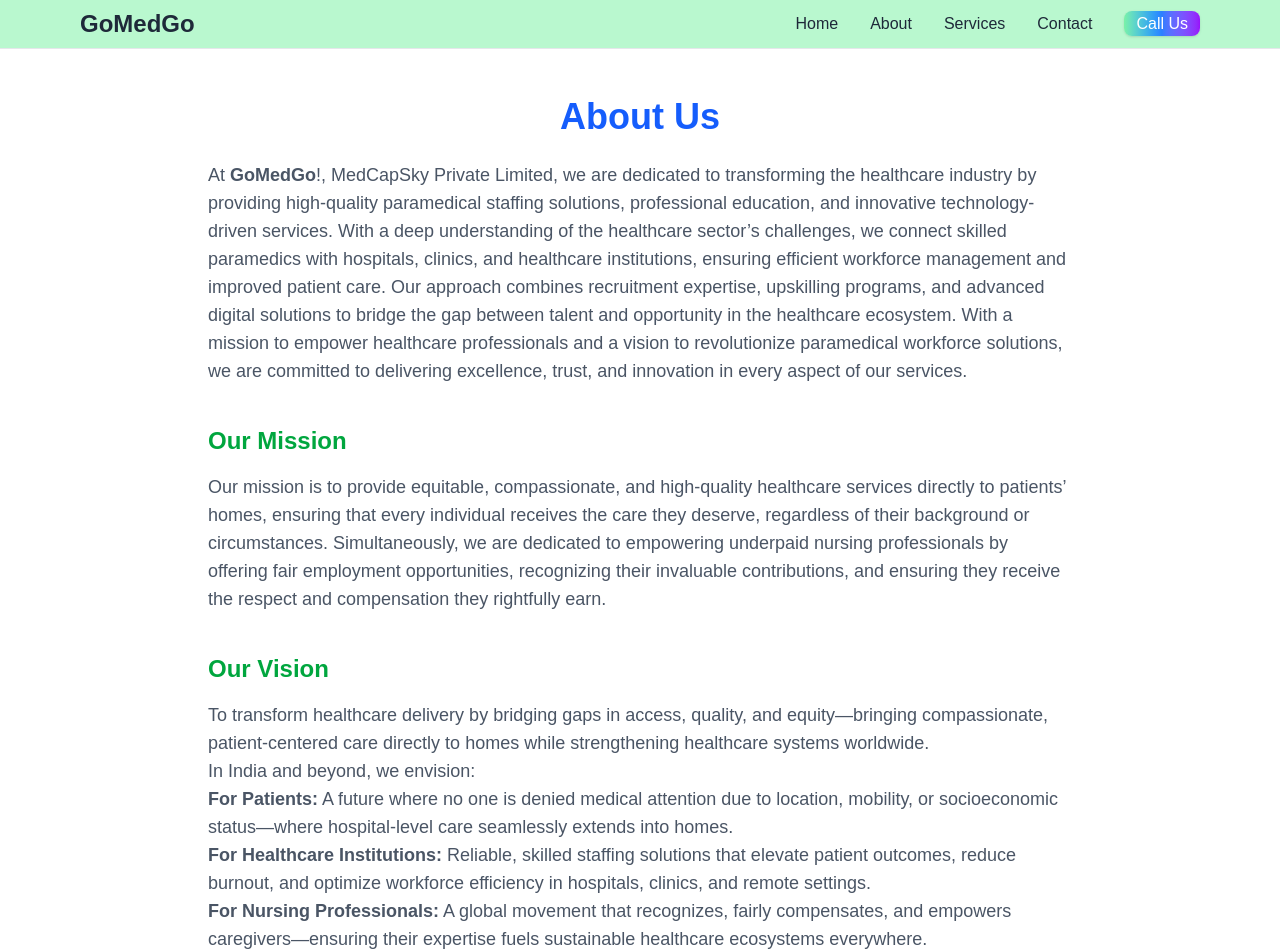
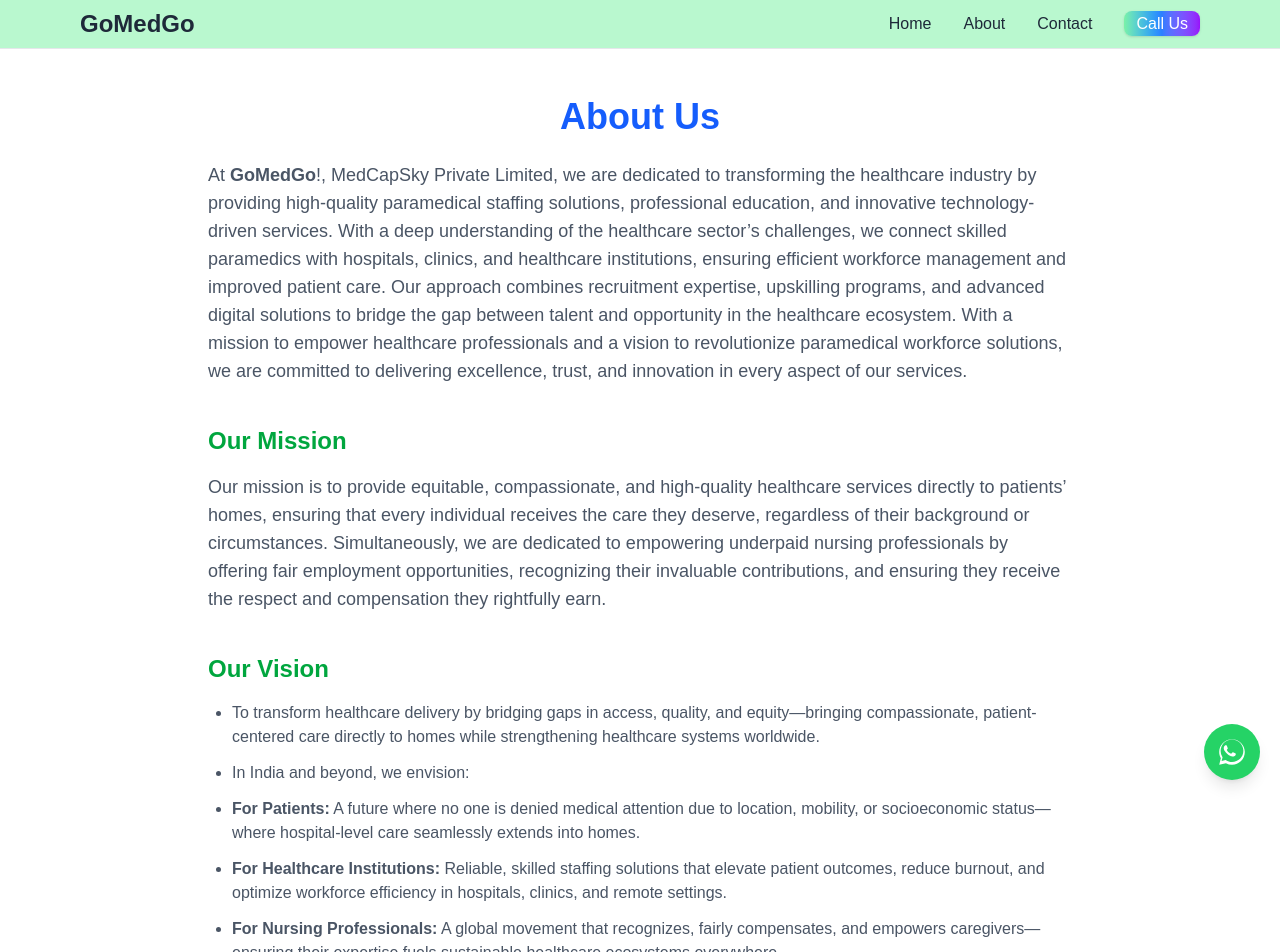
Before and after one commit to Ravi-medcapsky/GoMedGo-website, a Next.js app: page /aboutus in a window 1280 px wide. Shown: the top 952 px of the page. Built offline with nearby package versions, Linux system fonts and the light colour scheme.

Commit message:
add whatsapp link

```diff
--- a/package.json
+++ b/package.json
@@ -15,7 +15,8 @@
     "lucide-react": "^0.540.0",
     "next": "^15.4.6",
     "react": "^19.1.1",
-    "react-dom": "^19.1.1"
+    "react-dom": "^19.1.1",
+    "react-router-dom": "^7.8.1"
   },
   "devDependencies": {
     "@eslint/eslintrc": "^3",
--- a/src/app/aboutus/page.tsx
+++ b/src/app/aboutus/page.tsx
@@ -23,6 +23,7 @@ const AboutUs: React.FC = () => (
     initial="hidden"
     animate="visible"
   >
+    {/* Title */}
     <motion.h1
       variants={itemVariants}
       className="text-3xl sm:text-4xl font-bold mb-6 text-center text-blue-600"
@@ -30,60 +31,60 @@ const AboutUs: React.FC = () => (
       About Us
     </motion.h1>
 
+    {/* Intro */}
     <motion.p
       variants={itemVariants}
       className="text-lg mb-10 text-gray-600"
     >
-      At <span className="font-semibold">GoMedGo</span>!, MedCapSky Private Limited, we are dedicated to transforming the healthcare industry by providing high-quality paramedical staffing solutions, professional education, and innovative technology-driven services. With a deep understanding of the healthcare sector’s challenges, we connect skilled paramedics with hospitals, clinics, and healthcare institutions, ensuring efficient workforce management and improved patient care. Our approach combines recruitment expertise, upskilling programs, and advanced digital solutions to bridge the gap between talent and opportunity in the healthcare ecosystem. With a mission to empower healthcare professionals and a vision to revolutionize paramedical workforce solutions, we are committed to delivering excellence, trust, and innovation in every aspect of our services.
+      At <span className="font-semibold">GoMedGo</span>!, MedCapSky Private Limited,
+      we are dedicated to transforming the healthcare industry by providing high-quality paramedical staffing solutions,
+      professional education, and innovative technology-driven services. With a deep understanding of the healthcare sector’s challenges,
+      we connect skilled paramedics with hospitals, clinics, and healthcare institutions, ensuring efficient workforce management and improved patient care.
+      Our approach combines recruitment expertise, upskilling programs, and advanced digital solutions to bridge the gap between talent and opportunity in the healthcare ecosystem.
+      With a mission to empower healthcare professionals and a vision to revolutionize paramedical workforce solutions, we are committed to delivering excellence, trust, and innovation in every aspect of our services.
     </motion.p>
 
+    {/* Mission */}
     <motion.section variants={itemVariants} className="mb-10">
       <h2 className="text-2xl font-semibold mb-4 text-green-600">Our Mission</h2>
-      <motion.p
-        variants={itemVariants}
-        className="text-lg mb-10  text-gray-600"
-      >
-        Our mission is to provide equitable, compassionate, and high-quality healthcare services directly to patients’ homes, ensuring that every individual receives the care they deserve, regardless of their background or circumstances. Simultaneously, we are dedicated to empowering underpaid nursing professionals by offering fair employment opportunities, recognizing their invaluable contributions, and ensuring they receive the respect and compensation they rightfully earn.
-      </motion.p>
+      <p className="text-lg mb-10 text-gray-600">
+        Our mission is to provide equitable, compassionate, and high-quality healthcare services directly to patients’ homes, ensuring that every individual receives the care they deserve, regardless of their background or circumstances.
+        Simultaneously, we are dedicated to empowering underpaid nursing professionals by offering fair employment opportunities, recognizing their invaluable contributions,
+        and ensuring they receive the respect and compensation they rightfully earn.
+      </p>
     </motion.section>
 
+    {/* Vision */}
     <motion.section variants={itemVariants} className="mb-10">
       <h2 className="text-2xl font-semibold mb-4 text-green-600">Our Vision</h2>
-      <motion.p
-        variants={itemVariants}
-        className="text-lg mb-10  text-gray-600"
-      >
-        <ul>
+      <ul className="list-disc pl-6 space-y-3 text-gray-600">
         <li>
-
-            To transform healthcare delivery by bridging gaps in access, quality, and equity—bringing compassionate, patient-centered care directly to homes while strengthening healthcare systems worldwide.{""}
+          To transform healthcare delivery by bridging gaps in access, quality, and equity—bringing compassionate, patient-centered care directly to homes while strengthening healthcare systems worldwide.
         </li>
         <li>
           In India and beyond, we envision:
         </li>
-          <span className="font-semibold">
-            For Patients:</span> A future where no one is denied medical attention due to location, mobility, or socioeconomic status—where hospital-level care seamlessly extends into homes.
-          <li><span className="font-semibold">
-            For Healthcare Institutions:</span> Reliable, skilled staffing solutions that elevate patient outcomes, reduce burnout, and optimize workforce efficiency in hospitals, clinics, and remote settings.
+        <li>
+          <span className="font-semibold">For Patients:</span> A future where no one is denied medical attention due to location, mobility, or socioeconomic status—where hospital-level care seamlessly extends into homes.
         </li>
-          <li><span className="font-semibold">
-            For Nursing Professionals:</span> A global movement that recognizes, fairly compensates, and empowers caregivers—ensuring their expertise fuels sustainable healthcare ecosystems everywhere.
+        <li>
+          <span className="font-semibold">For Healthcare Institutions:</span> Reliable, skilled staffing solutions that elevate patient outcomes, reduce burnout, and optimize workforce efficiency in hospitals, clinics, and remote settings.
+        </li>
+        <li>
+          <span className="font-semibold">For Nursing Professionals:</span> A global movement that recognizes, fairly compensates, and empowers caregivers—ensuring their expertise fuels sustainable healthcare ecosystems everywhere.
         </li>
       </ul>
-      </motion.p>
     </motion.section>
 
-
-
-
+    {/* Team */}
     <motion.section variants={itemVariants} className="mb-10">
       <h2 className="text-2xl font-semibold mb-4 text-green-600">Our Team</h2>
       <p className="text-gray-700">
-        Our team consists of experienced healthcare professionals, technologists, and customer support
-        specialists who are passionate about improving the healthcare experience.
+        Our team consists of experienced healthcare professionals, technologists, and customer support specialists who are passionate about improving the healthcare experience.
       </p>
     </motion.section>
 
+    {/* Contact */}
     <motion.section variants={itemVariants}>
       <h2 className="text-2xl font-semibold mb-4 text-green-600">Contact Us</h2>
       <p className="text-gray-700">
--- a/src/app/layout.tsx
+++ b/src/app/layout.tsx
@@ -3,6 +3,7 @@ import { Geist, Geist_Mono } from "next/font/google";
 import "./globals.css";
 import Header from "@/components/Header";
 import Footer from "@/components/Footer";
+import FloatingWhatsAppButton from "@/components/FloatingWhatsAppButton";
 
 const geistSans = Geist({
   variable: "--font-geist-sans",
@@ -31,6 +32,7 @@ export default function RootLayout({
       >
         <Header />
         {children}
+        <FloatingWhatsAppButton />
         <Footer />
       </body>
     </html>
--- a/src/components/Cards.tsx
+++ b/src/components/Cards.tsx
@@ -23,7 +23,7 @@ const Cards: React.FC<CardsProps> = ({ onClick, title, description }) => (
       className="px-4 py-2 bg-blue-600 text-white rounded-full hover:bg-blue-700 transition"
       onClick={onClick}
     >
-      Read More
+      Know More
     </button>
   </motion.div>
 );
--- /dev/null
+++ b/src/components/FloatingWhatsAppButton.tsx
@@ -0,0 +1,31 @@
+'use client';
+
+import Link from 'next/link';
+
+const phone = '919999999999'; // <-- your full phone with country code, no + sign (e.g., 91XXXXXXXXXX for India)
+const message = encodeURIComponent('Hi! I’d like to know more.');
+
+export default function FloatingWhatsAppButton() {
+  const href = `https://wa.me/${phone}?text=${message}`;
+
+  return (
+    <Link
+      href={href}
+      target="_blank"
+      rel="noopener noreferrer"
+      aria-label="Chat on WhatsApp"
+      className="fixed bottom-5 right-5 z-[1000]"
+    >
+      <span className="block h-14 w-14 rounded-full shadow-lg bg-[#25D366] hover:scale-105 transition-transform">
+        <svg
+          viewBox="0 0 32 32"
+          className="h-full w-full p-3"
+          aria-hidden="true"
+        >
+          <path fill="#FFF" d="M19.11 17.19c-.29-.15-1.74-.86-2.01-.96-.27-.1-.47-.15-.67.15-.2.29-.77.96-.94 1.16-.17.19-.35.22-.64.07-.29-.15-1.22-.45-2.33-1.44-.86-.77-1.44-1.72-1.61-2.01-.17-.29-.02-.45.13-.6.13-.13.29-.35.42-.52.14-.17.19-.29.29-.49.1-.19.05-.37-.02-.52-.07-.15-.67-1.62-.92-2.22-.24-.58-.49-.5-.67-.5-.17 0-.37-.02-.57-.02-.2 0-.52.07-.79.37-.27.29-1.04 1.02-1.04 2.49s1.07 2.88 1.22 3.08c.15.19 2.1 3.2 5.09 4.49.71.31 1.27.49 1.7.63.71.22 1.36.19 1.87.12.57-.08 1.74-.71 1.99-1.4.25-.69.25-1.28.17-1.4-.07-.12-.27-.2-.56-.35z" />
+          <path fill="#FFF" d="M16 3.2c-7.04 0-12.8 5.76-12.8 12.8 0 2.26.6 4.39 1.66 6.23L3.2 28.8l6.74-1.62A12.732 12.732 0 0 0 16 28.8c7.04 0 12.8-5.76 12.8-12.8S23.04 3.2 16 3.2zm0 22.91c-2.2 0-4.23-.64-5.94-1.75l-.43-.27-4.03.97.97-3.93-.28-.45a10.566 10.566 0 0 1-1.67-5.73C4.62 8.58 9.72 3.49 16 3.49s11.38 5.09 11.38 11.38S22.28 26.11 16 26.11z" />
+        </svg>
+      </span>
+    </Link>
+  );
+}
--- a/src/components/Header.tsx
+++ b/src/components/Header.tsx
@@ -7,7 +7,6 @@ import { motion, AnimatePresence } from "framer-motion";
 const navItems = [
   { name: "Home", path: "/" },
   { name: "About", path: "/aboutus" },
-  { name: "Services", path: "/services" },
   { name: "Contact", path: "/contact" },
 ];
 
@@ -35,7 +34,7 @@ const Header: React.FC = () => {
             ))}
             <li>
               <a
-                href="callto:1234567890"
+                href="callto:9208432221"
                 className="text-white font-medium bg-gradient-to-r from-green-300 via-blue-500 to-purple-600 px-3 py-1 rounded-lg shadow hover:opacity-90 transition"
               >
                 Call Us
@@ -43,14 +42,25 @@ const Header: React.FC = () => {
             </li>
           </ul>
         </nav>
+        {/* Mobile Menu Button and Call Us Button */}
+        <div className="flex items-center space-x-4 md:hidden">
+
+          <a
+            href="callto:1234567890"
+            className="text-white font-medium bg-gradient-to-r from-green-300 via-blue-500 to-purple-600 px-3 py-1 rounded-lg shadow hover:opacity-90 transition"
+            onClick={() => setMenuOpen(false)}
+          >
+            Call Us
+          </a>
 
           {/* Mobile Menu Button */}
           <button
             onClick={() => setMenuOpen(!menuOpen)}
-          className="text-2xl md:hidden focus:outline-none"
+            className="text-2xl focus:outline-none"
           >
             {menuOpen ? "✖" : "☰"}
           </button>
+        </div>
       </div>
 
       {/* Mobile Animated Menu */}
@@ -75,15 +85,6 @@ const Header: React.FC = () => {
                   </Link>
                 </li>
               ))}
-              <li>
-                <a
-                  href="callto:1234567890"
-                  className="text-white font-medium bg-gradient-to-r from-green-300 via-blue-500 to-purple-600 px-3 py-1 rounded-lg shadow hover:opacity-90 transition"
-                  onClick={() => setMenuOpen(false)}
-                >
-                  Call Us
-                </a>
-              </li>
             </ul>
           </motion.div>
         )}
--- a/src/components/Home.tsx
+++ b/src/components/Home.tsx
@@ -2,45 +2,7 @@
 import React from "react";
 import { motion } from "framer-motion";
 import Cards from "./Cards";
-
-const cardDetails = [
-  {
-    id: 1,
-    title: "Expert Caretaker",
-    description: "Gentle care expert.",
-    onClick: () => alert("You clicked service"),
-  },
-  {
-    id: 2,
-    title: "Baby Caretaker",
-    description: "Caring for your little ones.",
-    onClick: () => alert("You clicked service"),
-  },
-  {
-    id: 3,
-    title: "At Home Care",
-    description: "Comfort of home care.",
-    onClick: () => alert("You clicked service"),
-  },
-  {
-    id: 4,
-    title: "Injections & Infusions",
-    description: "Painless and safe delivery",
-    onClick: () => alert("You clicked service"),
-  },
-  {
-    id: 5,
-    title: "Elderly Bath Hygiene",
-    description: "Dignified hygiene care.",
-    onClick: () => alert("You clicked service"),
-  },
-  {
-    id: 6,
-    title: "Dressing",
-    description: "Professional would care.",
-    onClick: () => alert("You clicked service"),
-  },
-];
+import { useRouter } from "next/navigation"; // ✅ Next.js router
 
 const containerVariants = {
   hidden: { opacity: 0, y: 40 },
@@ -56,7 +18,49 @@ const itemVariants = {
   visible: { opacity: 1, y: 0 },
 };
 
-const Home: React.FC = () => (
+const Home: React.FC = () => {
+  const router = useRouter(); // ✅ Next.js hook
+
+  const cardDetails = [
+    {
+      id: 1,
+      title: "Expert Caretaker",
+      description: "Gentle care expert.",
+      onClick: () => router.push("/contact"),
+    },
+    {
+      id: 2,
+      title: "Baby Caretaker",
+      description: "Caring for your little ones.",
+      onClick: () => router.push("/contact"),
+    },
+    {
+      id: 3,
+      title: "At Home Care",
+      description: "Comfort of home care.",
+      onClick: () => router.push("/contact"),
+    },
+    {
+      id: 4,
+      title: "Injections & Infusions",
+      description: "Painless and safe delivery",
+      onClick: () => router.push("/contact"),
+    },
+    {
+      id: 5,
+      title: "Elderly Bath Hygiene",
+      description: "Dignified hygiene care.",
+      onClick: () => router.push("/contact"),
+    },
+    {
+      id: 6,
+      title: "Dressing",
+      description: "Professional wound care.",
+      onClick: () => router.push("/contact"),
+    },
+  ];
+
+  return (
     <>
       <motion.div
         className="min-h-screen flex flex-col items-center justify-center bg-gradient-to-r from-green-300 via-blue-500 to-purple-600 px-4 text-center"
@@ -84,6 +88,7 @@ const Home: React.FC = () => (
           whileHover={{ scale: 1.08 }}
           whileTap={{ scale: 0.95 }}
           className="px-6 py-3 text-lg rounded-full bg-blue-600 hover:bg-blue-700 text-white shadow-lg transition-all duration-300"
+          onClick={() => router.push("/contact")} // ✅ Next.js navigation
         >
           Get Started
         </motion.button>
@@ -119,5 +124,6 @@ const Home: React.FC = () => (
       </motion.div>
     </>
   );
+};
 
 export default Home;
```
Also changed, not shown: 1 other file (tests, documents, lock files or other folders). Lines whose indentation alone changed are shown as unchanged.
